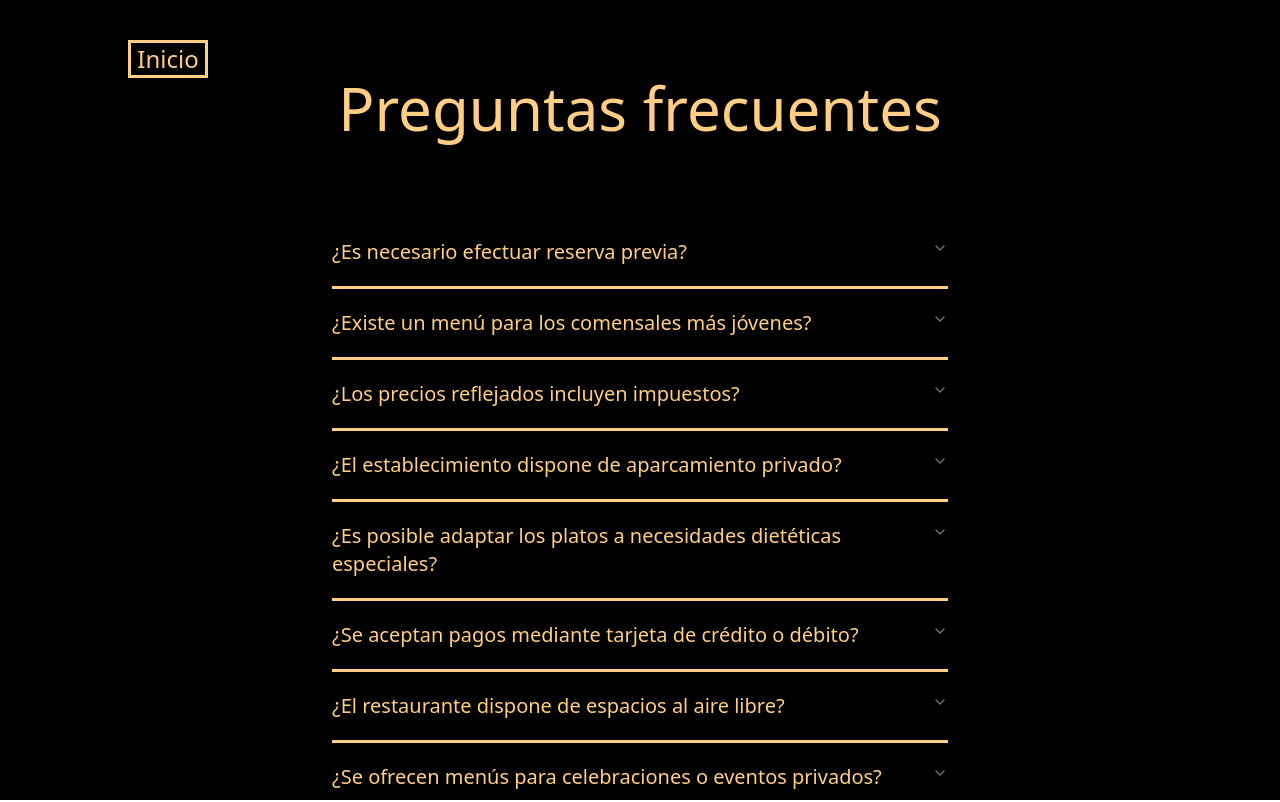
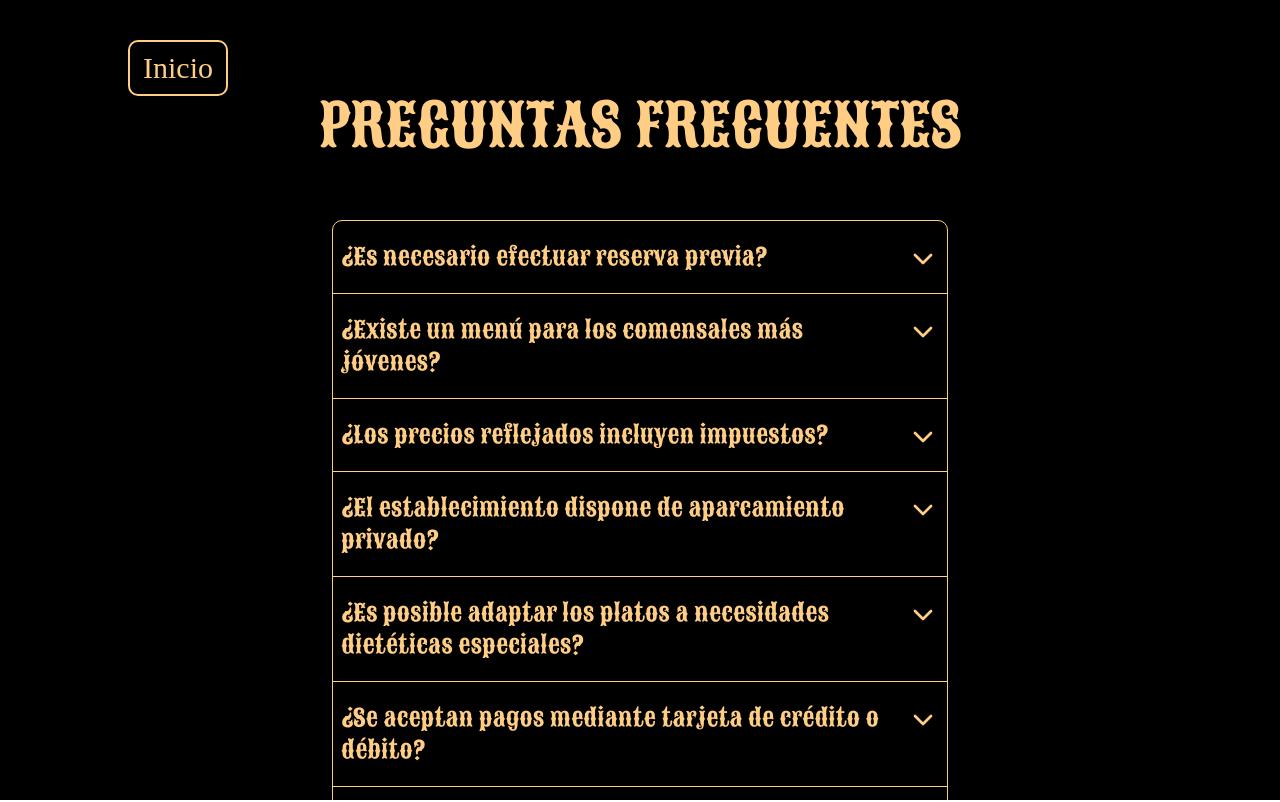
Before and after one commit to Dev-id-A/restaurant-page, a React (Vite) app: page /faq in a window 1280 px wide. Shown: the top 802 px of the page. Built offline with nearby package versions, Linux system fonts and the light colour scheme; a web font is replaced by a local one.

Commit message:
FAQ desing changes

```diff
--- a/pages/Book.jsx
+++ b/pages/Book.jsx
@@ -7,7 +7,8 @@ function Book({lang}) {
 
 
   return (
-    <main className="bg-black h-screen text-6xl flex flex-col items-center text-royal overflow-hidden">
+    <main className="bg-black min-h-screen text-6xl flex flex-col items-center text-royal pb-10
+    xl:pb-0 xl:overflow-hidden">
 
         <LinkBtn {...{lang}} />
 
--- a/pages/FAQ.jsx
+++ b/pages/FAQ.jsx
@@ -4,13 +4,13 @@ import LinkBtn from "../src/assets/FAQ/LinkBtn"
 
 function FAQ({lang}) {
   return (
-    <main className="bg-black w-screen h-screen text-royal">
+    <main className="bg-black w-screen h-screen text-royal overflow-x-hidden">
 
       <div className="flex flex-col justify-center items-center">
 
           <LinkBtn {...{lang}}/>
 
-          <h1 className="text-6xl">{faqPage.title[lang]}</h1>
+          <h1 className="text-6xl font-sancreek uppercase">{faqPage.title[lang]}</h1>
 
       </div>
 
--- a/src/assets/FAQ/FAQAccordion.jsx
+++ b/src/assets/FAQ/FAQAccordion.jsx
@@ -1,22 +1,21 @@
 import { Accordion, AccordionContent, AccordionItem, AccordionTrigger } from "@/components/ui/accordion"
 import faq from "../Json/FAQJson"
-import { ChevronDownIcon } from "lucide-react"
 
 function FAQAccordion({lang}) {
   return (
-    <div className="w-full p-6 flex justify-center py-20">
-      <div className="w-1/2">
+    <div className="w-full p-6 flex justify-center mt-10">
+      <div className="w-1/2 border-1 border-royal rounded-lg">
         <Accordion
           type="single"
           collapsible
           className="w-full"
         >
           {faq.map((accordion, i)=> (
-            <AccordionItem className="py-1 border-b-3 border-royal" value={`item-${i}`} key={i}>
-              <AccordionTrigger className="text-xl">
+            <AccordionItem className="px-2 py-1 border-b-1 border-royal" value={`item-${i}`} key={i}>
+              <AccordionTrigger className="text-2xl font-sancreek">
                 {accordion.ask[lang]}
               </AccordionTrigger>
-              <AccordionContent className="px-5 text-lg">{accordion.answer[lang]}</AccordionContent>
+              <AccordionContent className="px-5 text-xl font-luxurious text-white">{accordion.answer[lang]}</AccordionContent>
             </AccordionItem>
           ))}
     </Accordion>
--- a/src/assets/FAQ/LinkBtn.jsx
+++ b/src/assets/FAQ/LinkBtn.jsx
@@ -4,7 +4,8 @@ import menuJson from "../Json/MenuJson";
 function LinkBtn({lang}) {
   return (
     <div className="flex h-fit w-4/5 mt-10">
-      <Link to={"/"} className="flex justify-center align-center border-3 border-royal w-20 text-2xl hover:scale-110 animation-all duration-500">
+      <Link to={"/"} className="flex justify-center items-center border-2 rounded-lg border-royal w-25 text-3xl font-yrsa p-2
+      hover:scale-110 animation-all duration-500">
             {menuJson.home[lang]}
       </Link>
     </div>
--- a/src/assets/Home/FAQBtn.jsx
+++ b/src/assets/Home/FAQBtn.jsx
@@ -3,7 +3,8 @@ import homeLang from "../Json/HomeJson"
 
 function FAQBtn({lang}) {
   return (
-    <Link to={"faq"} className="font-bold border-3 rounded-lg p-5 w-1/2">{homeLang.faq[lang]}</Link>
+    <Link to={"faq"} className="font-bold border-3 border-royal rounded-lg p-5 w-1/2 hover:scale-110 animation-all duration-300">
+      {homeLang.faq[lang]}</Link>
   )
 }
 
--- a/src/components/ui/accordion.tsx
+++ b/src/components/ui/accordion.tsx
@@ -39,7 +39,7 @@ function AccordionTrigger({
         {...props}
       >
         {children}
-        <ChevronDownIcon className="text-muted-foreground pointer-events-none size-4 shrink-0 translate-y-0.5 transition-transform duration-200" />
+        <ChevronDownIcon className="text-muted-foreground pointer-events-none size-8 shrink-0 translate-y-0.5 transition-transform duration-200 text-royal" />
       </AccordionPrimitive.Trigger>
     </AccordionPrimitive.Header>
   )
```
